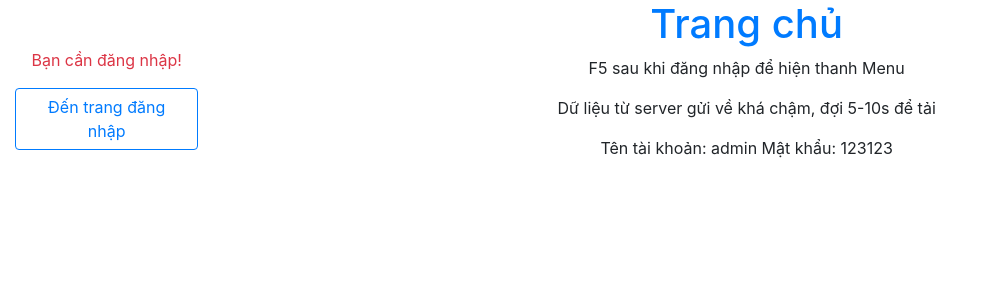
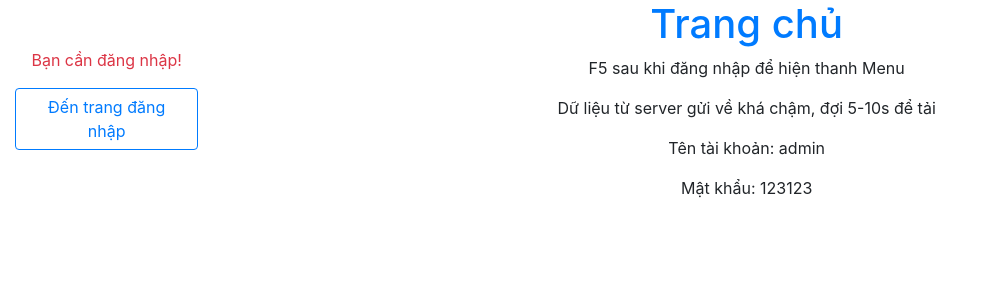
Before and after one commit to phiphongbee108/BookStoreFE, a Vue app: page / in a window 1280 px wide. Shown: the top 300 px of the page, without its empty margins (0-983 px from the left). Built offline with nearby package versions, Linux system fonts and the light colour scheme.

Commit message:
Update AdminHome.vue

```diff
--- a/src/components/AdminHome/AdminHome.vue
+++ b/src/components/AdminHome/AdminHome.vue
@@ -11,6 +11,8 @@
     </p>
     <p class="text-center">
       Tên tài khoản: admin
+    </p>
+    <p class="text-center">
       Mật khẩu: 123123
     </p>
   </div>
```
